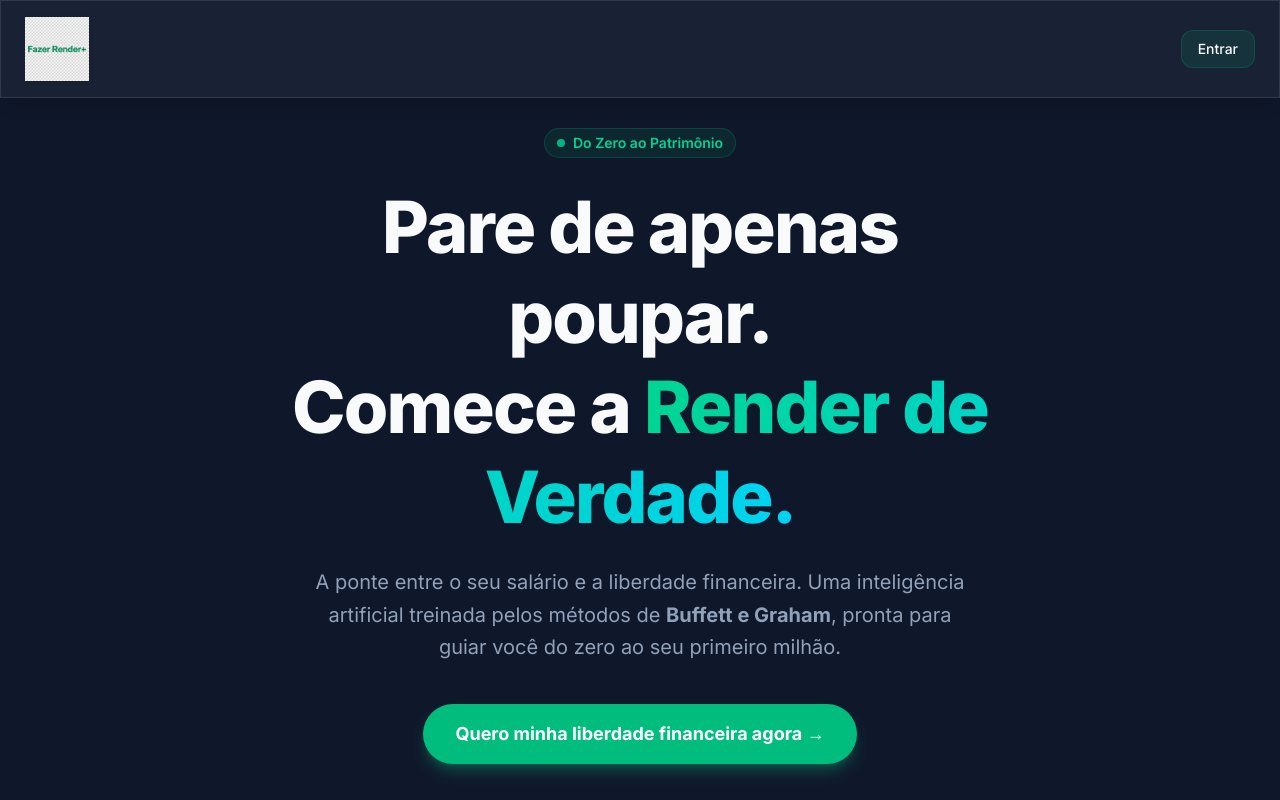
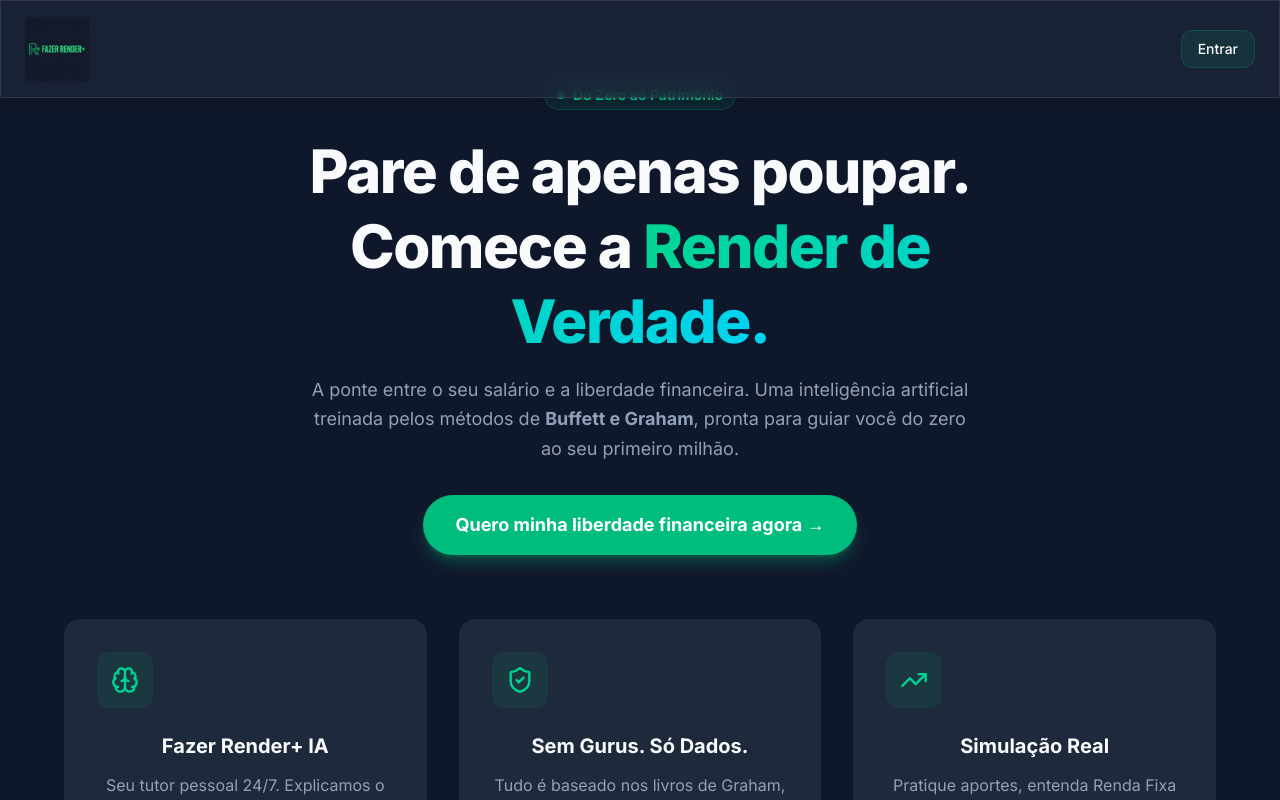
Before and after one commit to dsmempreendimentosdigitais/fazer-render-mais, a Next.js app in the folder frontend-pwa/: page / in a window 1280 px wide. Shown: the top 800 px of the page. Built offline with nearby package versions, Linux system fonts and the light colour scheme; no server answers.

Commit message:
fix: revert logo background and optimize landing page button visibility

```diff
--- a/frontend-pwa/src/app/page.tsx
+++ b/frontend-pwa/src/app/page.tsx
@@ -17,7 +17,7 @@
       </nav>
 
       {/* Hero Section */}
-      <main className="pt-32 pb-20 px-6 md:px-12 max-w-7xl mx-auto flex flex-col items-center text-center">
+      <main className="pt-20 pb-16 px-6 md:px-12 max-w-7xl mx-auto flex flex-col items-center text-center">
         <motion.div
           initial={{ opacity: 0, y: 30 }}
           animate={{ opacity: 1, y: 0 }}
@@ -29,12 +29,12 @@
             <span>Do Zero ao Patrimônio</span>
           </div>
 
-          <h1 className="text-5xl md:text-7xl font-extrabold tracking-tight mb-6 leading-tight">
+          <h1 className="text-4xl md:text-6xl font-extrabold tracking-tight mb-4 leading-tight">
             Pare de apenas poupar. <br/>
             Comece a <span className="bg-gradient-to-r from-emerald-400 to-cyan-400 bg-clip-text text-transparent">Render de Verdade.</span>
           </h1>
 
-          <p className="text-lg md:text-xl text-slate-400 mb-10 max-w-2xl mx-auto leading-relaxed">
+          <p className="text-base md:text-lg text-slate-400 mb-8 max-w-2xl mx-auto leading-relaxed">
             A ponte entre o seu salário e a liberdade financeira. Uma inteligência artificial treinada pelos métodos de <b>Buffett e Graham</b>, pronta para guiar você do zero ao seu primeiro milhão.
           </p>
 
@@ -48,7 +48,7 @@
         </motion.div>
 
         {/* Features Cards */}
-        <div className="mt-32 grid grid-cols-1 md:grid-cols-3 gap-8 w-full max-w-6xl">
+        <div className="mt-16 grid grid-cols-1 md:grid-cols-3 gap-8 w-full max-w-6xl">
           {[
             {
               icon: Brain,
--- a/frontend-pwa/src/components/ui/Logo.tsx
+++ b/frontend-pwa/src/components/ui/Logo.tsx
@@ -24,9 +24,9 @@
     return (
         <Link href={href} className={`flex items-center transition-transform active:scale-95 ${className}`}>
             <img
-                src="/branding/logo-transparent.png"
+                src="/branding/logo-horizontal-v2.png"
                 alt="Fazer Render+"
-                className={`${sizeClasses[size]} w-auto object-contain drop-shadow-sm`}
+                className={`${sizeClasses[size]} w-auto object-contain`}
             />
         </Link>
     );
```
